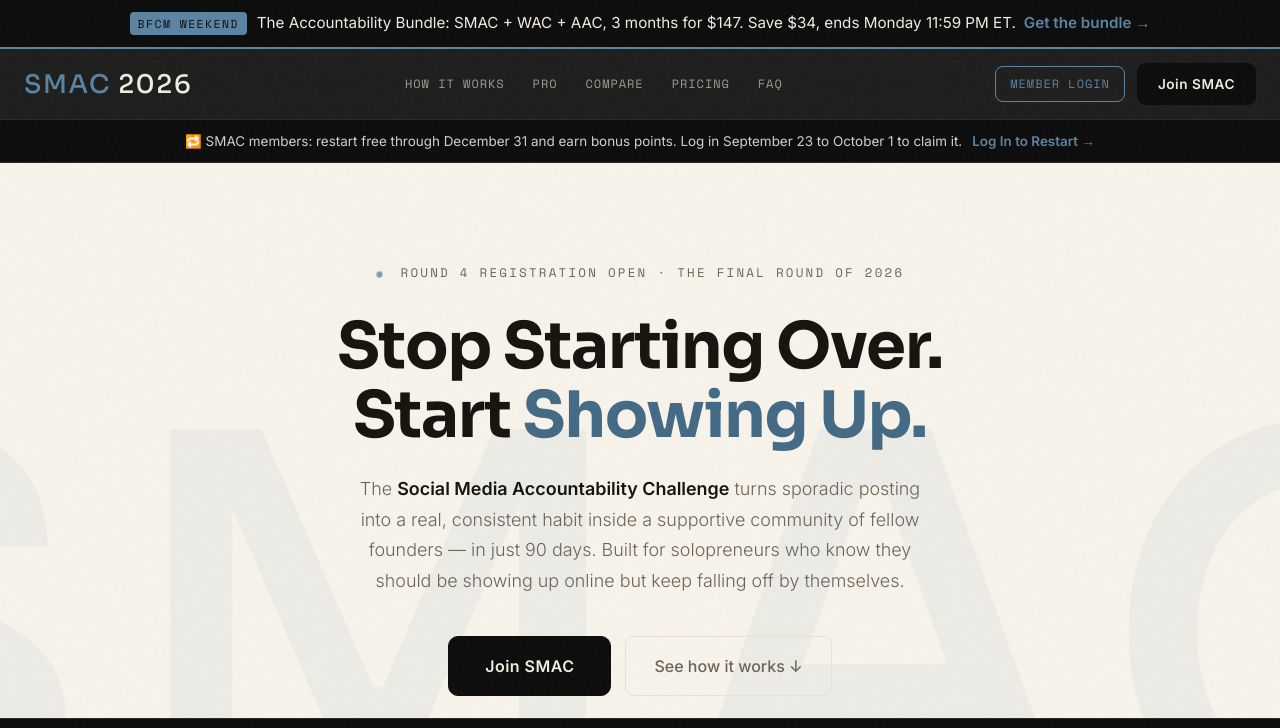
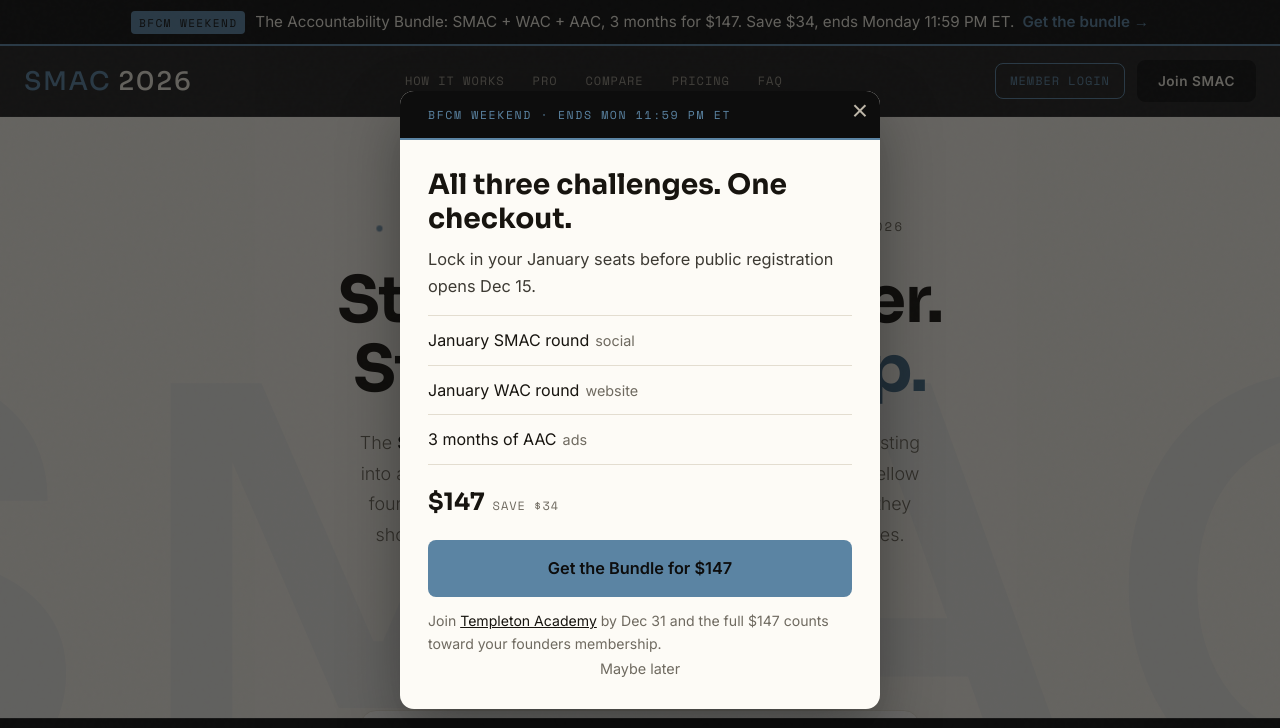
Before and after one commit to templetonimage/smac, a plain HTML site: page index.html in a window 1280 px wide. Shown: the top 728 px of the page. Drawn offline with nearby package versions, Linux system fonts and the light colour scheme.

Commit message:
BFCM: sticky bundle banner, bundle popup, remove expired restart banner
Co-Authored-By: Claude Opus 5.5 <noreply@anthropic.com>
Claude-Session: https://claude.ai/code/session_01Dx4YVVRdMTKB3hPNn9DV43

```diff
--- a/index.html
+++ b/index.html
@@ -467,16 +467,67 @@ function loadMetaPixel() {
 <!-- End Meta Pixel Code -->
 </head>
 <body>
-<!-- BFCM 2026 Accountability Bundle banner. Auto-hides after Mon Nov 30, 11:59 PM ET. Safe to delete after. -->
+<!-- BFCM 2026 Accountability Bundle: sticky banner + popup. Auto-hides after Mon Nov 30, 11:59 PM ET. Safe to delete after. -->
 <style>
-#bfcm-bundle-bar{display:none;background:#0d0d0d;border-bottom:2px solid #5B84A3;padding:12px 20px;text-align:center;font-family:'Inter',sans-serif;font-size:.95rem;line-height:1.5;color:#f0ece0;}
-#bfcm-bundle-bar .bb-tag{font-family:'Space Mono',monospace;font-size:.72rem;letter-spacing:.12em;text-transform:uppercase;color:#0d0d0d;background:#5B84A3;padding:3px 8px;border-radius:4px;margin-right:10px;white-space:nowrap;}
+#bfcm-bundle-bar{display:none;position:sticky;top:0;z-index:1000;background:#0d0d0d;border-bottom:2px solid #5B84A3;padding:11px 20px;text-align:center;font-family:'Inter',sans-serif;font-size:.95rem;line-height:1.45;color:#f0ece0;}
+#bfcm-bundle-bar .bb-tag{font-family:'Space Mono',monospace;font-size:.7rem;letter-spacing:.12em;text-transform:uppercase;color:#0d0d0d;background:#5B84A3;padding:3px 8px;border-radius:4px;margin-right:10px;white-space:nowrap;}
 #bfcm-bundle-bar a{color:#5B84A3;font-weight:600;text-decoration:none;white-space:nowrap;margin-left:8px;}
 #bfcm-bundle-bar a:hover{text-decoration:underline;}
-#bfcm-bundle-bar .bb-dots i{display:inline-block;width:8px;height:8px;border-radius:50%;margin:0 2px;vertical-align:middle;}
+#bfcm-bundle-bar .bb-short{display:none;}
+@media (max-width:700px){#bfcm-bundle-bar .bb-long{display:none;}#bfcm-bundle-bar .bb-short{display:inline;}#bfcm-bundle-bar{font-size:.9rem;padding:10px 14px;}}
+#bfcm-pop{display:none;position:fixed;inset:0;z-index:100000;background:rgba(13,13,13,.62);align-items:center;justify-content:center;padding:20px;}
+#bfcm-pop.open{display:flex;}
+#bfcm-pop .bp-card{position:relative;background:#fdfbf6;color:#17140f;max-width:480px;width:100%;border-radius:14px;overflow:hidden;box-shadow:0 24px 60px rgba(0,0,0,.35);font-family:'Inter',sans-serif;max-height:92vh;overflow-y:auto;}
+#bfcm-pop .bp-top{background:#0d0d0d;color:#5B84A3;font-family:'Space Mono',monospace;font-size:.72rem;letter-spacing:.14em;text-transform:uppercase;padding:14px 28px;border-bottom:2px solid #5B84A3;}
+#bfcm-pop .bp-body{padding:28px;}
+#bfcm-pop h2{font-family:'Sora',sans-serif;font-weight:700;font-size:1.75rem;line-height:1.2;margin:0 0 10px;color:#17140f;}
+#bfcm-pop p{font-size:1.02rem;line-height:1.65;margin:0 0 16px;color:#3d3a33;}
+#bfcm-pop ul{list-style:none;margin:0 0 18px;padding:0;border-top:1px solid #e3ddd0;}
+#bfcm-pop li{padding:11px 0;border-bottom:1px solid #e3ddd0;font-size:1rem;color:#17140f;}
+#bfcm-pop li span{color:#6f6a60;font-size:.9rem;margin-left:6px;}
+#bfcm-pop .bp-price{font-family:'Sora',sans-serif;font-size:1.5rem;font-weight:700;color:#17140f;margin:0 0 6px;}
+#bfcm-pop .bp-price small{font-family:'Space Mono',monospace;font-size:.75rem;letter-spacing:.08em;text-transform:uppercase;color:#6f6a60;font-weight:400;margin-left:8px;}
+#bfcm-pop .bp-cta{display:block;text-align:center;background:#5B84A3;color:#0d0d0d;font-weight:700;font-size:1.02rem;text-decoration:none;padding:15px 20px;border-radius:8px;margin:18px 0 12px;}
+#bfcm-pop .bp-later{display:block;width:100%;background:none;border:0;color:#6f6a60;font-size:.9rem;cursor:pointer;padding:4px;font-family:'Inter',sans-serif;}
+#bfcm-pop .bp-note{font-size:.88rem;color:#6f6a60;margin:0;}
+#bfcm-pop .bp-note a{color:#17140f;}
+#bfcm-pop .bp-x{position:absolute;top:6px;right:12px;background:none;border:0;color:#bdb6a8;font-size:28px;line-height:1;cursor:pointer;}
 </style>
-<div id="bfcm-bundle-bar"><span class="bb-tag">BFCM Weekend</span>The Accountability Bundle: SMAC + WAC + AAC, 3 months for $147. Save $34, ends Monday 11:59 PM ET.<a href="https://buy.stripe.com/fZu4gzdq30sD99Q1OFbo40t">Get the bundle &rarr;</a></div>
-<script>(function(){if(new Date()<new Date('2026-12-01T04:59:00Z')){var b=document.getElementById('bfcm-bundle-bar');if(b)b.style.display='block';}})();</script>
+<div id="bfcm-bundle-bar"><span class="bb-tag">BFCM Weekend</span><span class="bb-long">The Accountability Bundle: SMAC + WAC + AAC, 3 months for $147. Save $34, ends Monday 11:59 PM ET.</span><span class="bb-short">All 3 challenges for $147. Save $34.</span><a href="https://buy.stripe.com/fZu4gzdq30sD99Q1OFbo40t">Get the bundle &rarr;</a></div>
+<div id="bfcm-pop" role="dialog" aria-modal="true" aria-label="Accountability Bundle offer">
+  <div class="bp-card">
+    <button class="bp-x" aria-label="Close">&times;</button>
+    <div class="bp-top">BFCM Weekend · Ends Mon 11:59 PM ET</div>
+    <div class="bp-body">
+      <h2>All three challenges. One checkout.</h2>
+      <p>Lock in your January seats before public registration opens Dec 15.</p>
+      <ul>
+        <li>January SMAC round<span>social</span></li>
+        <li>January WAC round<span>website</span></li>
+        <li>3 months of AAC<span>ads</span></li>
+      </ul>
+      <div class="bp-price">$147<small>Save $34</small></div>
+      <a class="bp-cta" href="https://buy.stripe.com/fZu4gzdq30sD99Q1OFbo40t">Get the Bundle for $147</a>
+      <p class="bp-note">Join <a href="https://templetonimage.com/academy">Templeton Academy</a> by Dec 31 and the full $147 counts toward your founders membership.</p>
+      <button class="bp-later">Maybe later</button>
+    </div>
+  </div>
+</div>
+<script>(function(){
+  if(new Date()>=new Date('2026-12-01T04:59:00Z'))return;
+  var bar=document.getElementById('bfcm-bundle-bar'),pop=document.getElementById('bfcm-pop');
+  bar.style.display='block';
+  function fit(){var h=bar.offsetHeight,nav=document.querySelector('nav'),mm=document.getElementById('mobileMenu');
+    if(nav&&getComputedStyle(nav).position==='sticky')nav.style.top=h+'px';
+    if(mm&&nav)mm.style.top=(h+nav.offsetHeight)+'px';}
+  window.addEventListener('load',fit);window.addEventListener('resize',fit);fit();
+  function close(){pop.classList.remove('open');}
+  pop.querySelector('.bp-x').onclick=close;pop.querySelector('.bp-later').onclick=close;
+  pop.addEventListener('click',function(e){if(e.target===pop)close();});
+  document.addEventListener('keydown',function(e){if(e.key==='Escape')close();});
+  var seen=false;try{seen=sessionStorage.getItem('bfcmPopSeen')==='1';}catch(e){}
+  if(!seen)setTimeout(function(){pop.classList.add('open');try{sessionStorage.setItem('bfcmPopSeen','1');}catch(e){}},5000);
+})();</script>
 
 
 <!-- NAV -->
@@ -498,12 +549,6 @@ function loadMetaPixel() {
   </div>
 </nav>
 
-<!-- RESTART PACK BANNER — existing members only, window Sept 23–Oct 1 -->
-<div class="restart-banner">
-  <p>🔁 SMAC members: restart free through December 31 and earn bonus points. Log in September 23 to October 1 to claim it.
-    <a href="https://app.joinsmac.com" target="_blank" rel="noopener">Log In to Restart →</a>
-  </p>
-</div>
 
 <!-- MOBILE MENU DRAWER -->
 <div class="mobile-menu" id="mobileMenu" role="navigation" aria-label="Mobile navigation">
```
